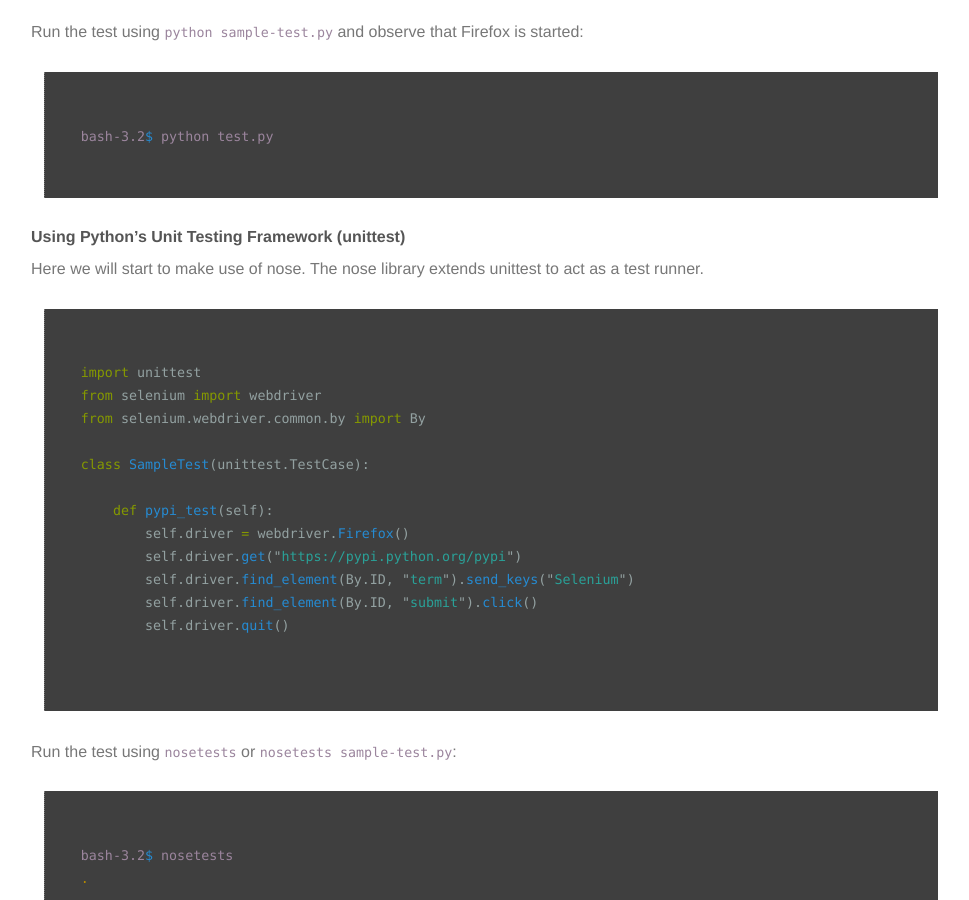
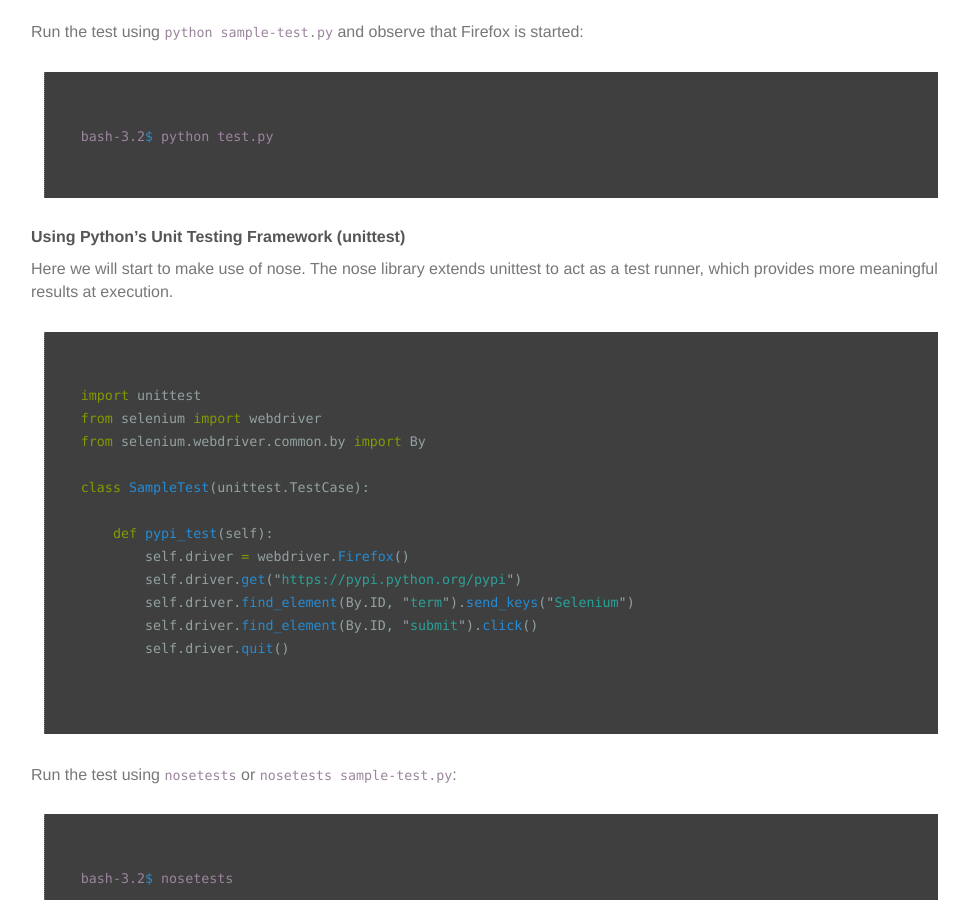
Before and after one commit to the-creative-tester/blog, a Jekyll site: the page built from _posts/2016-04-25-Python-Web-Browser-Automation-Behave.md, in a window 1280 px wide and 900 px high, scrolled down 1835 px. Shown: the whole window, without its empty margins (149-1118 px from the left). Built offline with Jekyll 4.4.1, drawn with Linux system fonts in a browser that asks for light colours; nearby versions of some CDN libraries.

Commit message:
update python behave post

```diff
--- a/_posts/2016-04-25-Python-Web-Browser-Automation-Behave.md
+++ b/_posts/2016-04-25-Python-Web-Browser-Automation-Behave.md
@@ -82,7 +82,7 @@ bash-3.2$ python test.py
 
 ##### Using Python's Unit Testing Framework (unittest)
 
-Here we will start to make use of nose.  The nose library extends unittest to act as a test runner.
+Here we will start to make use of nose.  The nose library extends unittest to act as a test runner, which provides more meaningful results at execution.
 
 >
 ~~~ python
```
Also changed, not shown: _posts/2015-11-10-Python-Web-Browser-Automation-Lettuce.md (+1 -1 lines).
